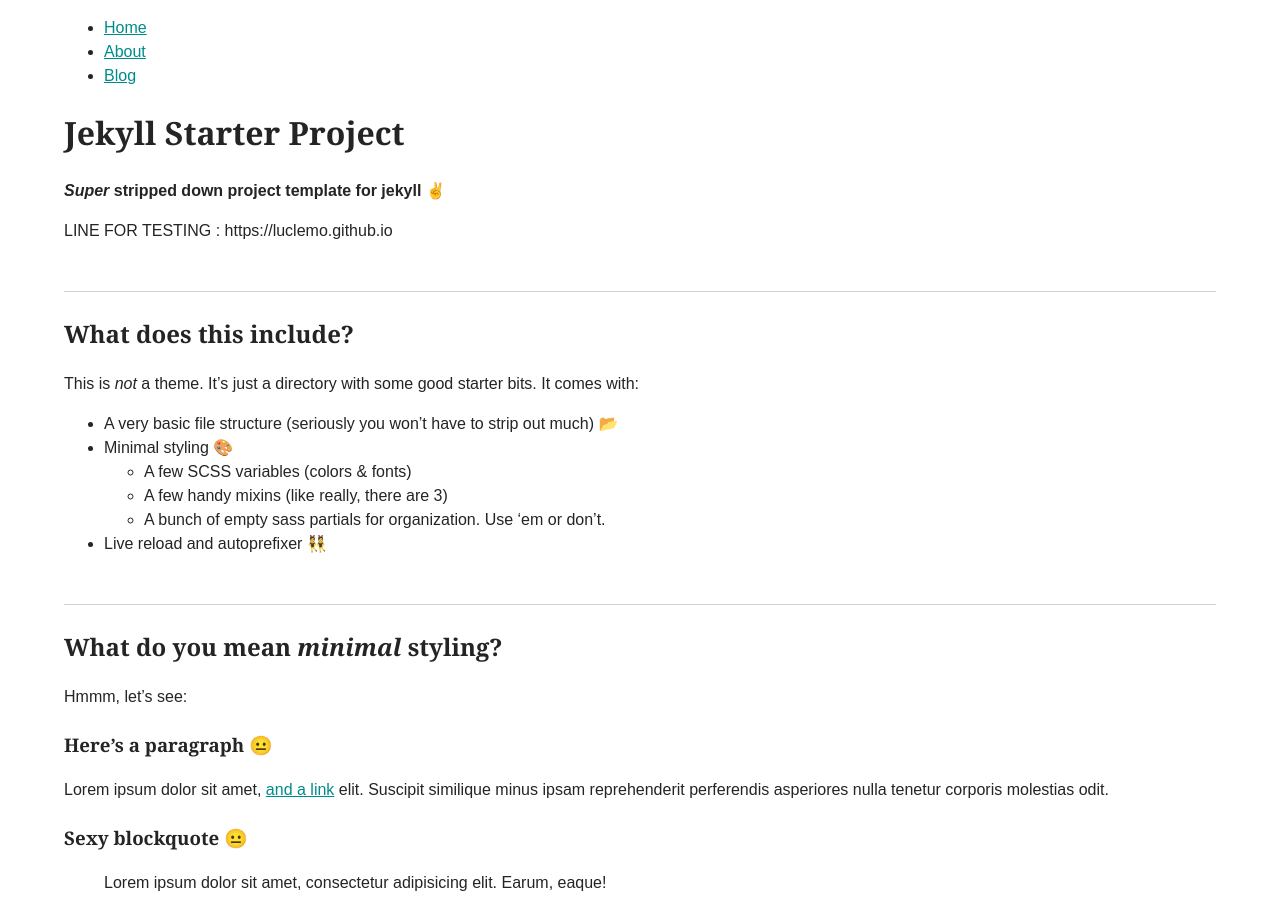
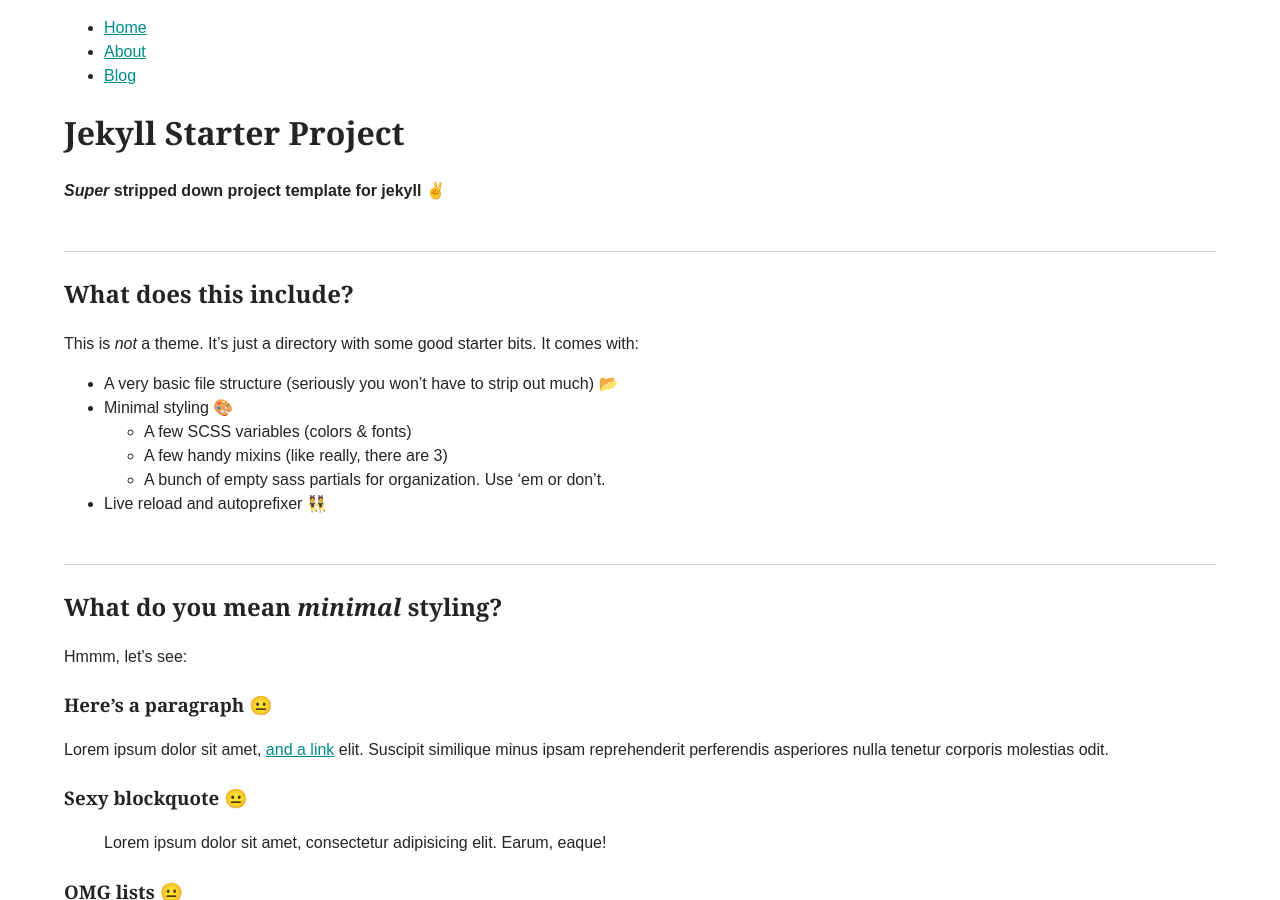
Before and after one commit to luclemo/jekyll-starter, a Jekyll site: the page built from index.md, in a window 1280 px wide and 900 px high. Built offline with Jekyll 4.4.1, drawn with Linux system fonts in a browser that asks for light colours.

Commit message:
Remove d testing line

```diff
--- a/index.md
+++ b/index.md
@@ -11,8 +11,6 @@
 # {{site.data.global.title}}
 
 **_Super_ stripped down project template for jekyll ✌️**
-
-LINE FOR TESTING : {{ site.url }}
 
 ## What does this include?
 
```
